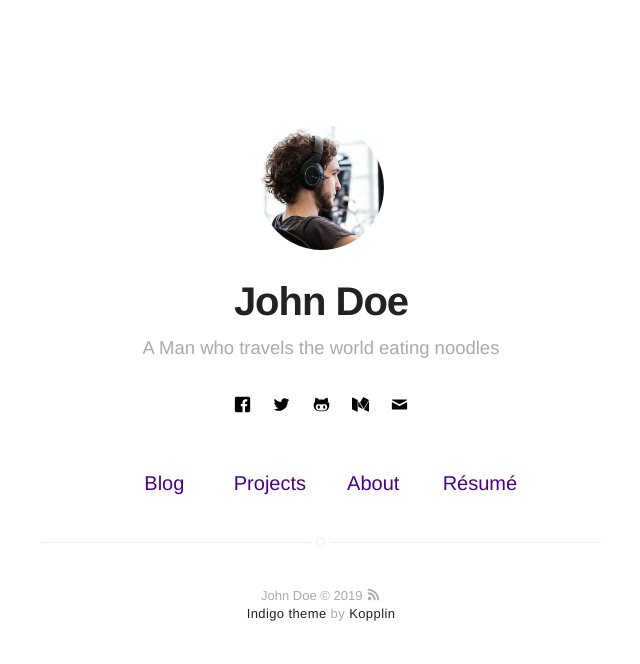
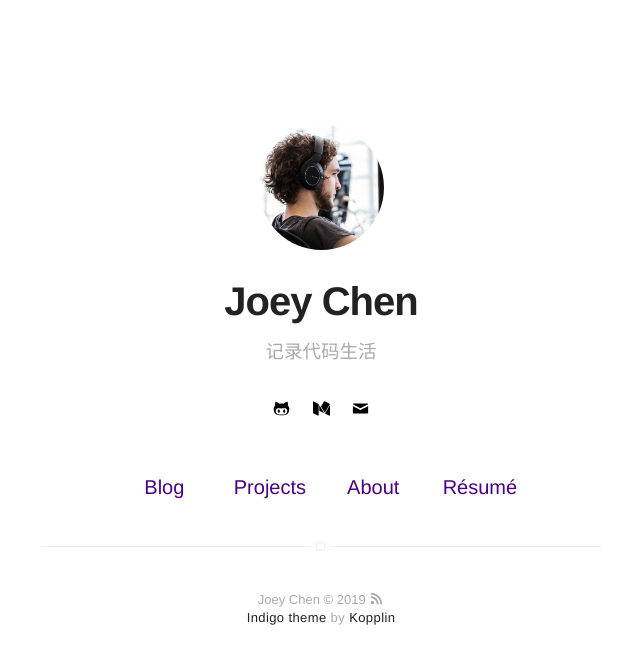
Before and after one commit to Joey-Chen/joey-chen.github.io, a Jekyll site: the page built from index.html, in a window 1280 px wide. Shown: the top 664 px of the page, without its empty margins (319-959 px from the left). Built offline with Jekyll 4.4.1, drawn with Linux system fonts in a browser that asks for light colours.

Commit message:
测试修改；

```diff
--- a/_config.yml
+++ b/_config.yml
@@ -1,6 +1,6 @@
 # main text of home
-name: John Doe
-bio: A Man who travels the world eating noodles
+name: Joey Chen
+bio: 记录代码生活
 
 # twitter summary info
 description: A blog about technology and stuff related
@@ -34,15 +34,15 @@ disqus:
   categories: [blog, project] # only show disqus for posts that have these categories
 
 # if you don't have any of social below, comment the line
-facebook: myfacebook
-twitter: mytwitter
+#facebook: myfacebook
+#twitter: mytwitter
 # google: mygoogle
 # instagram: myinstagram
 # pinterest: mypinterest
 # linkedin: mylinkedin
 # youtube: myyoutube
 # spotify: myspotify
-github: mygithub
+github: joey-chen
 # gitlab: mygitlab
 # lastfm: mylastfm
 # stackoverflow: 7044681/mystackoverflow
@@ -51,7 +51,7 @@ github: mygithub
 medium: medium
 # vimeo: myvimeo
 # lanyrd: mylanyrd
-email: myemail@gmail.com
+email: joey-chen@outlook.com
 
 authors:
     johndoe:
```
